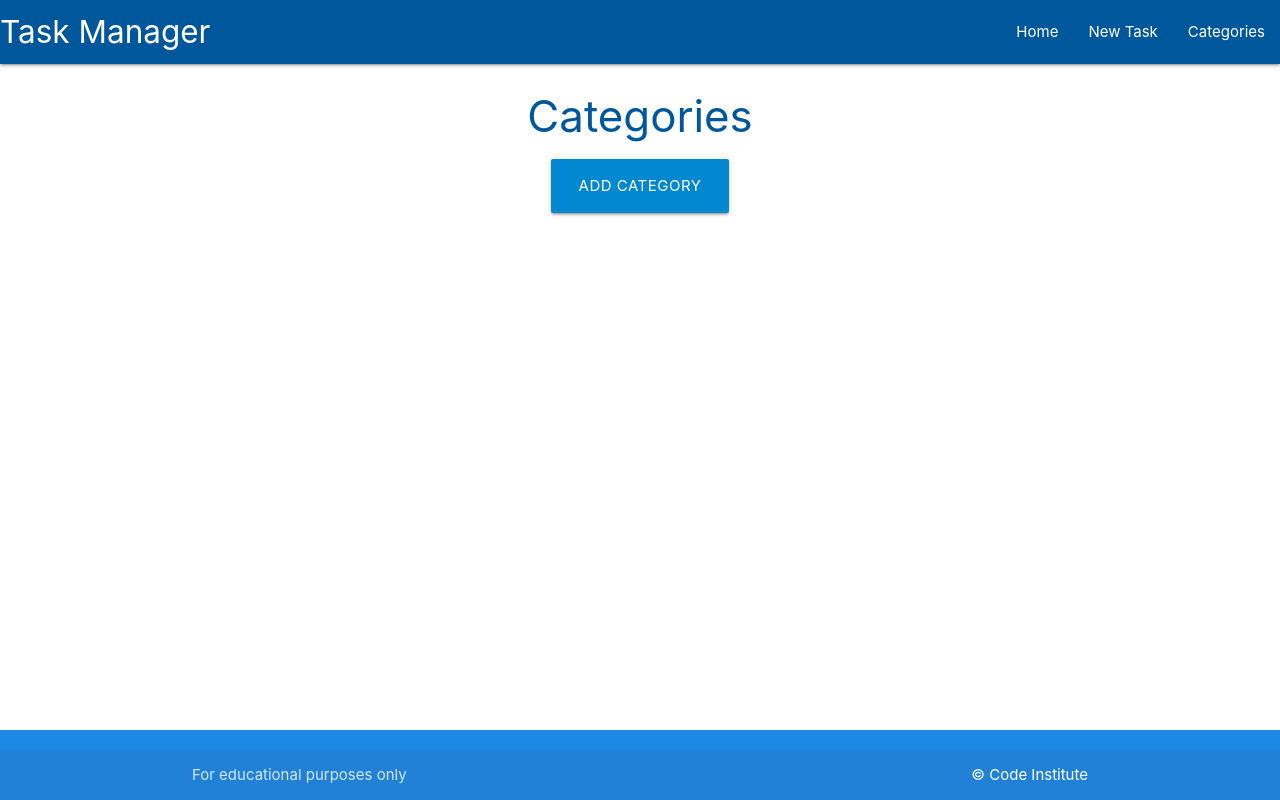
After one commit to CodeGreg1/flask-sqlachemy-task-manager, a Flask app: page /categories in a window 1280 px wide. The commit adds this page. Run offline with Flask 2, Linux system fonts and the light colour scheme.

Commit message:
Redirect requires more work but basically inplace

```diff
--- a/taskmanager/templates/base.html
+++ b/taskmanager/templates/base.html
@@ -19,7 +19,7 @@
               <ul class="right hide-on-med-and-down">
                 <li><a href="{{ url_for('home') }}">Home</a></li>
                 <li><a href="{{ url_for('home') }}">New Task</a></li>
-                <li><a href="{{ url_for('home') }}">Categories</a></li>
+                <li><a href="{{ url_for('categories') }}">Categories</a></li>
               </ul>
             </div>
           </nav>
@@ -28,7 +28,7 @@
           <ul class="sidenav" id="mobile-demo">
             <li><a href="{{ url_for('home') }}">Home</a></li>
             <li><a href="{{ url_for('home') }}">New Task</a></li>
-            <li><a href="{{ url_for('home') }}">Categories</a></li>
+            <li><a href="{{ url_for('categories') }}">Categories</a></li>
           </ul>
     </header>
 
--- /dev/null
+++ b/taskmanager/templates/categories.html
@@ -0,0 +1,12 @@
+{% extends "base.html" %}
+{% block content %}
+
+<h3 class="light-blue-text text-darken-4 center-align">Categories</h3>
+
+<div class="row">
+    <div class="col s12 center-align">
+        <a href="{{ url_for('add_category') }}" class="btn-large light-blue darken-2">Add Category</a>
+    </div>
+</div>
+
+{% endblock %}
```
Also changed, not shown: taskmanager/models.py (+11 -4 lines).
